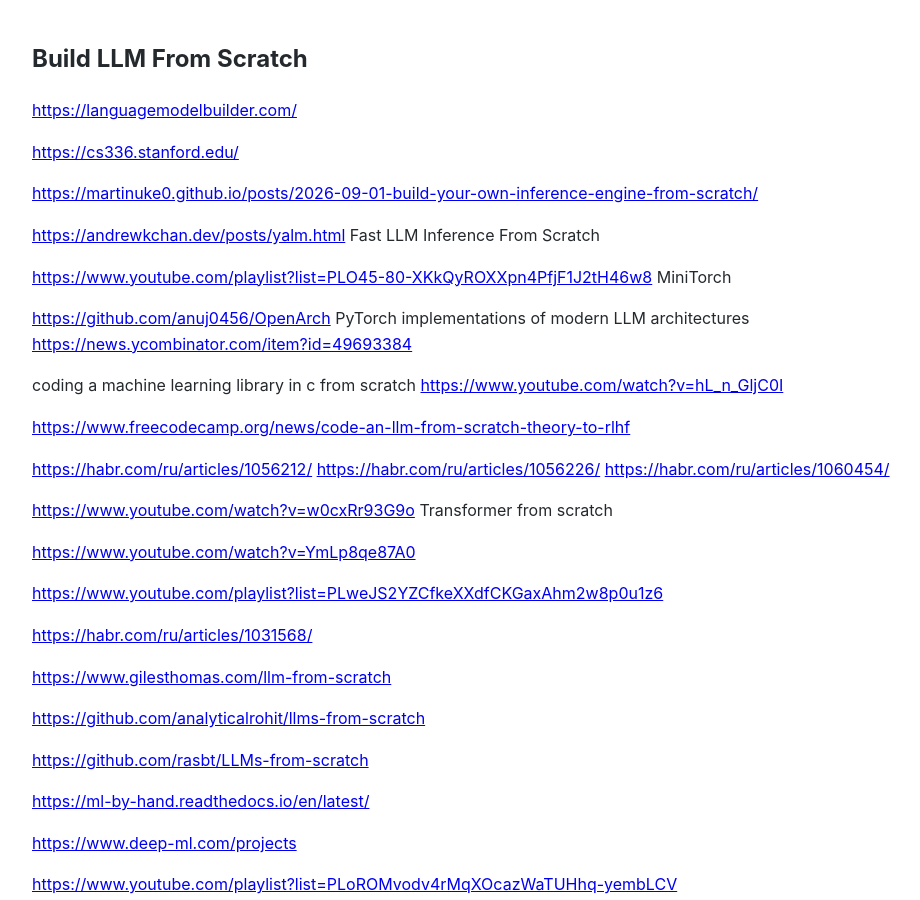
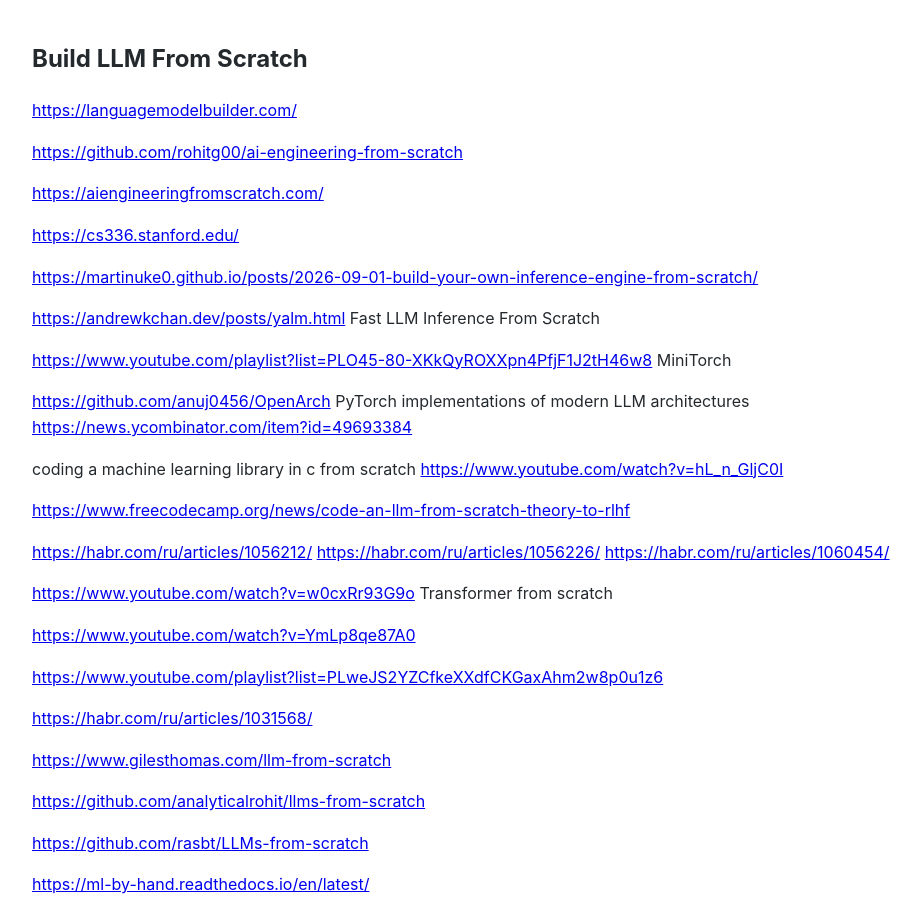
Before and after one commit to Michael-Lubinsky/michael-lubinsky.github.com, a Jekyll site: the page built from ml/from_scratch.md, in a window 1280 px wide and 900 px high. Shown: the whole window, without its empty margins (158-1078 px from the left). Built offline with Jekyll 4.4.1, drawn with Linux system fonts in a browser that asks for light colours; our own code applies the rules of GitHub Pages for plain Markdown files.

Commit message:
Update resources in 'from_scratch.md'
Added additional resources and links for building LLM.

```diff
--- a/ml/from_scratch.md
+++ b/ml/from_scratch.md
@@ -1,6 +1,10 @@
 ## Build LLM From Scratch
 
 <https://languagemodelbuilder.com/>
+
+<https://github.com/rohitg00/ai-engineering-from-scratch>
+
+<https://aiengineeringfromscratch.com/>
 
 <https://cs336.stanford.edu/>
 
```
